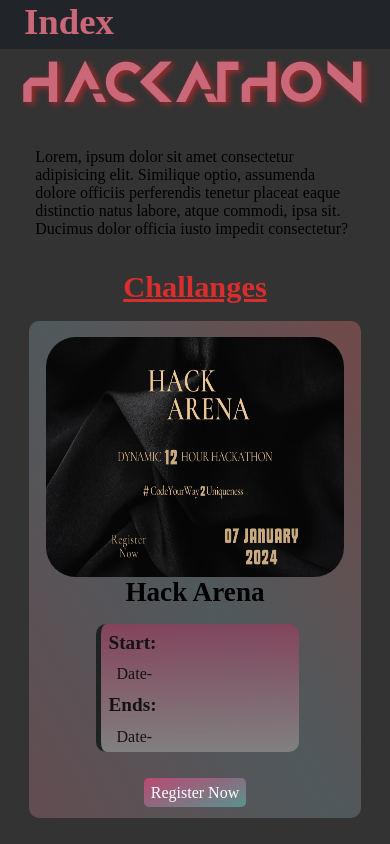
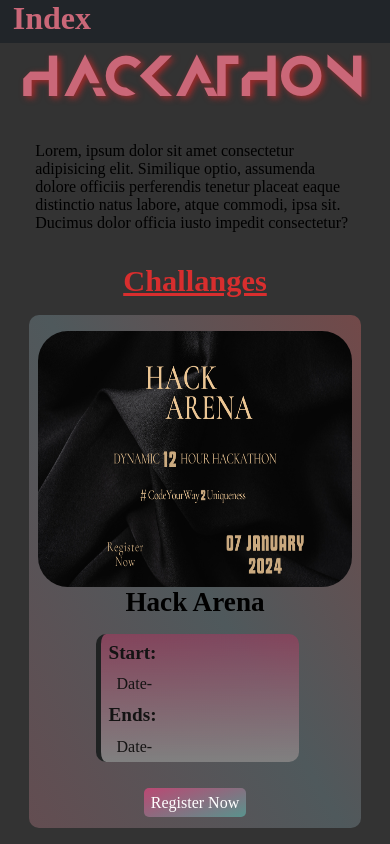
Before and after one commit to Lakshita-Kumawat/Hackathon-website, a plain HTML site: page index.html in a window 390 px wide. Drawn offline with Linux system fonts and the light colour scheme.

Commit message:
Improve responsiveness of the website

```diff
--- a/style.css
+++ b/style.css
@@ -5,12 +5,6 @@
 
 body {
     background-color: rgb(51, 51, 51);
-}
-
-#color {
-    /*background: linear-gradient(180deg,rgb(10, 10, 10),white);*/
-    position: relative;
-    top: -10px;
 }
 
 @font-face {
@@ -159,8 +153,9 @@ ul {
 }
 
 @media (max-width:600px) {
-    #logo {
-        font-size: 1.5rem;
+    #logo h1{
+        font-size: 2rem;
+        padding-left: 0.8rem;
     }
 
     #head {
@@ -181,8 +176,8 @@ ul {
     }
 
     .item img {
-        height: 15rem;
-        width: 90%;
+        height: 16rem;
+        width: 95%;
     }
 
     .timing{
```
